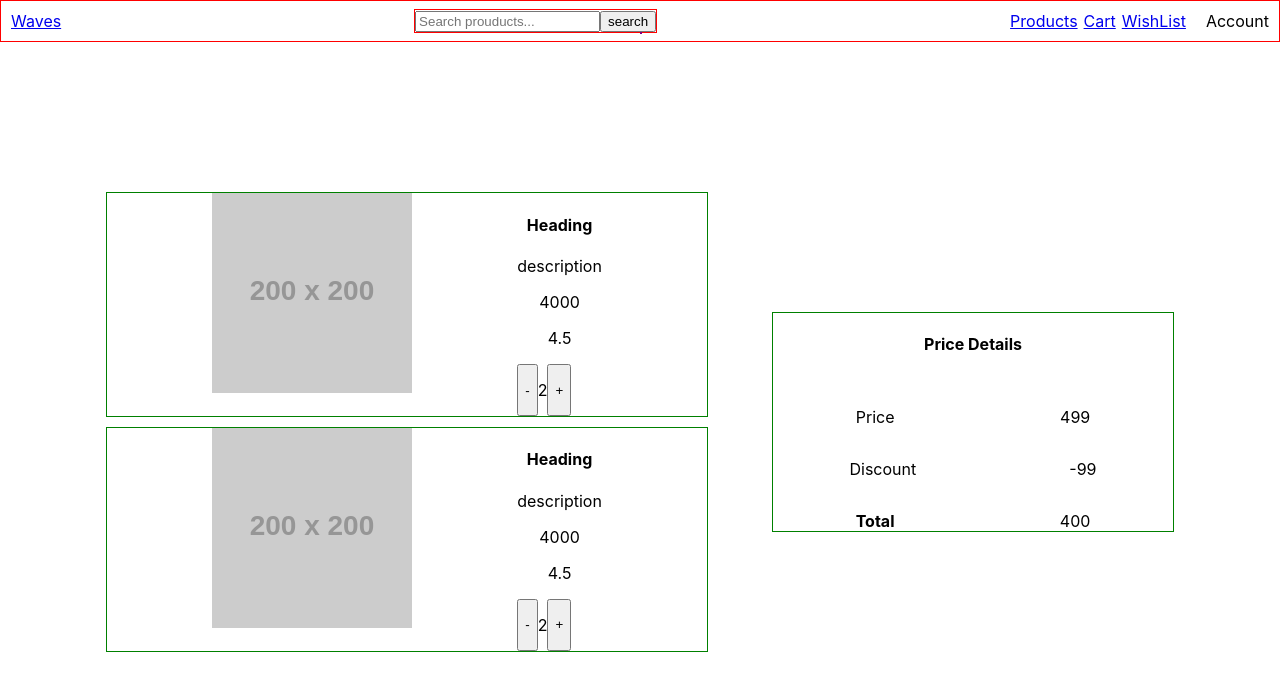
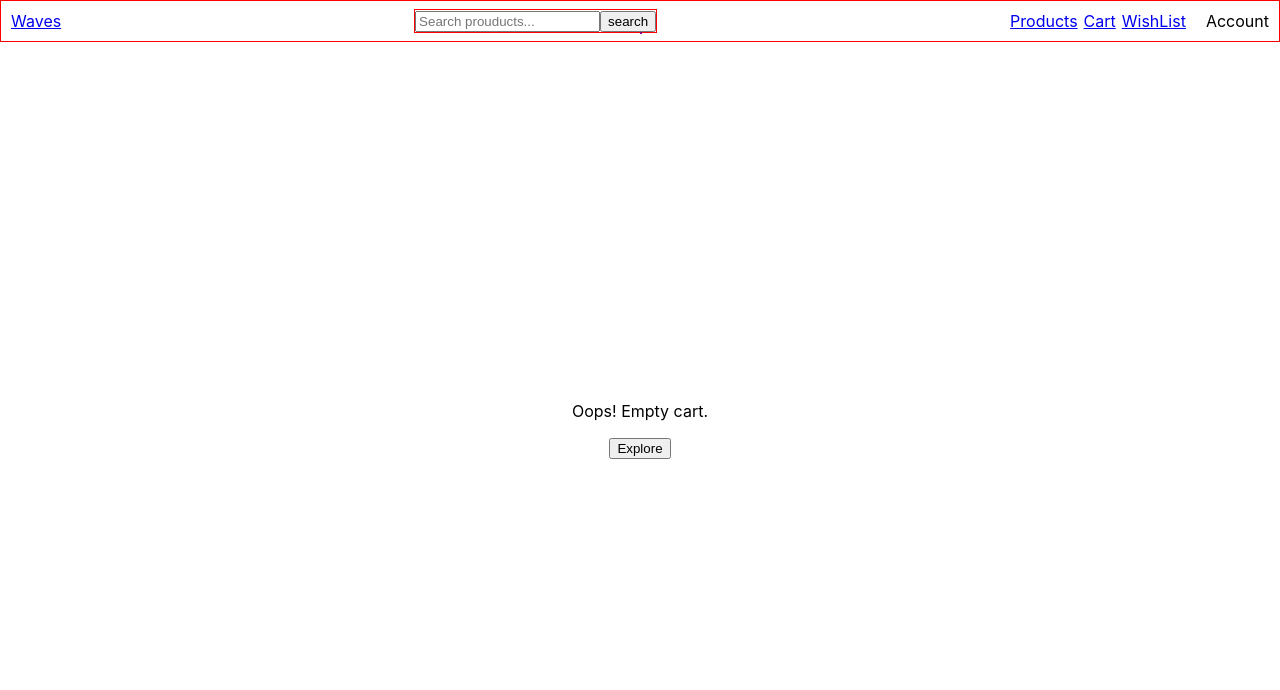
Before and after one commit to abhinashbhengra/Waves-Ecommerce, a React (Create React App) app: page /cart in a window 1280 px wide. Shown: the top 690 px of the page. Built offline with nearby package versions, Linux system fonts and the light colour scheme; what miragejs would draw is missing.

Commit message:
functionality:Cart Management

```diff
--- a/src/App.js
+++ b/src/App.js
@@ -2,7 +2,7 @@ import "./App.css";
 
 import { Routes, Route } from "react-router-dom";
 
-import Cart from "./pages/cart";
+import { Cart } from "./pages/cart/Cart";
 import Error from "./pages/error";
 import HomePage from "./pages/home/Home";
 import ProductList from "./pages/productList/ProductList";
--- a/src/components/product-card/ProductCard.jsx
+++ b/src/components/product-card/ProductCard.jsx
@@ -1,10 +1,15 @@
 import { useContext } from "react";
 import "../product-card/productCard.css";
 import { WishlistContext } from "../../context/WishlistContext";
+import { CartContext } from "../../context/CartContext";
+import { useNavigate } from "react-router-dom";
 
 export const ProductCard = ({ product }) => {
   const { wishlistState, addToWishlist, removeFromWishlist } =
     useContext(WishlistContext);
+  const { cartState, addToCart } = useContext(CartContext);
+
+  const navigate = useNavigate();
 
   return (
     <div className="product-container">
@@ -26,7 +31,11 @@ export const ProductCard = ({ product }) => {
         </div>
       </div>
       <div>
-        <button>Add to cart</button>
+        {cartState.cart.find(({ id }) => id === product.id) ? (
+          <button onClick={() => navigate("/cart")}>Go to Cart</button>
+        ) : (
+          <button onClick={() => addToCart(product)}>Add to Cart</button>
+        )}
         {wishlistState.wishlist.includes(product) ? (
           <button onClick={() => removeFromWishlist(product.id)}>
             Remove from wishlist
--- a/src/components/single-product/index.js
+++ b/src/components/single-product/SingleProduct.jsx
@@ -1,7 +1,12 @@
+import { useContext } from "react";
 import "../single-product/singleProduct.css";
+import { CartContext } from "../../context/CartContext";
 
-const SingleProduct = ({ product }) => {
-  console.log(product);
+export const SingleProduct = ({ product }) => {
+  const { removeFromCart, decreaseQuantity, increaseQuantity } =
+    useContext(CartContext);
+  // console.log(product);
+
   return (
     <div className="single-product">
       <div className="image">
@@ -23,13 +28,19 @@ const SingleProduct = ({ product }) => {
           </div>
         </div>
         <div className="quantity">
-          <button>-</button>
-          <p>2</p>
-          <button>+</button>
+          <button
+            onClick={() => decreaseQuantity(product)}
+            disabled={product.quantity === 1}
+          >
+            -
+          </button>
+          <p>{product.quantity}</p>
+          <button onClick={() => increaseQuantity(product)}>+</button>
         </div>
+      </div>
+      <div>
+        <button onClick={() => removeFromCart(product.id)}>delete</button>
       </div>
     </div>
   );
 };
-
-export default SingleProduct;
--- /dev/null
+++ b/src/context/CartContext.js
@@ -0,0 +1,50 @@
+import { createContext, useReducer } from "react";
+import { cartInitial, cartReducer } from "../reducers/cartReducer";
+
+export const CartContext = createContext({
+  cartState: {},
+  cartDispatch: () => {},
+});
+
+export const CartProvider = ({ children }) => {
+  const [cartState, cartDispatch] = useReducer(cartReducer, cartInitial);
+
+  const addToCart = (product) => {
+    cartDispatch({ type: "ADD_TO_CART", payload: product });
+  };
+
+  const removeFromCart = (selectId) => {
+    cartDispatch({ type: "REMOVE_FROM_CART", payload: selectId });
+  };
+
+  const decreaseQuantity = (product) => {
+    const { id, quantity } = product;
+    cartDispatch({
+      type: "CHANGE_QUANTITY",
+      payload: {
+        id,
+        quantity: quantity - 1,
+      },
+    });
+  };
+  const increaseQuantity = (product) => {
+    const { id, quantity } = product;
+    cartDispatch({
+      type: "CHANGE_QUANTITY",
+      payload: {
+        id,
+        quantity: quantity + 1,
+      },
+    });
+  };
+
+  const value = {
+    cartState,
+    addToCart,
+    removeFromCart,
+    decreaseQuantity,
+    increaseQuantity,
+  };
+
+  return <CartContext.Provider value={value}>{children}</CartContext.Provider>;
+};
--- a/src/index.js
+++ b/src/index.js
@@ -6,6 +6,7 @@ import { makeServer } from "./server";
 import { BrowserRouter } from "react-router-dom";
 import { FilterProvider } from "./context/FilterContext";
 import { WishlistProvider } from "./context/WishlistContext";
+import { CartProvider } from "./context/CartContext";
 
 // Call make Server
 makeServer();
@@ -15,7 +16,9 @@ ReactDOM.render(
     <BrowserRouter>
       <FilterProvider>
         <WishlistProvider>
-          <App />
+          <CartProvider>
+            <App />
+          </CartProvider>
         </WishlistProvider>
       </FilterProvider>
     </BrowserRouter>
--- /dev/null
+++ b/src/pages/cart/Cart.jsx
@@ -0,0 +1,81 @@
+import "../cart/cart.css";
+
+import { Navbar } from "../../components/navbar/Navbar";
+import { SingleProduct } from "../../components/single-product/SingleProduct";
+import { useContext } from "react";
+import { CartContext } from "../../context/CartContext";
+import { useNavigate } from "react-router-dom";
+
+export const cartDB = [
+  {
+    id: 1,
+    title: "Heading",
+    description: "description",
+    price: 4000,
+    rating: 4.5,
+    image: "https://dummyimage.com/200",
+  },
+  {
+    id: 2,
+    title: "Heading",
+    description: "description",
+    price: 4000,
+    rating: 4.5,
+    image: "https://dummyimage.com/200",
+  },
+];
+export const Cart = () => {
+  const { cartState } = useContext(CartContext);
+  const navigate = useNavigate();
+  const { cart } = cartState;
+
+  const total = cart.reduce((acc, curr) => {
+    return acc + curr.price * curr.quantity;
+  }, 0);
+  const handleExploreClick = () => {
+    navigate("/products");
+  };
+  console.log(total);
+  return (
+    <div>
+      <Navbar />
+      <div className="cart-container">
+        <div className="products">
+          {cart.length < 1 ? (
+            <div>
+              <p>Oops! Empty cart.</p>
+              <button onClick={handleExploreClick}>Explore</button>
+            </div>
+          ) : (
+            <div>
+              {cart.map((product) => (
+                <SingleProduct product={product} key={product.id} />
+              ))}
+            </div>
+          )}
+        </div>
+        {cart.length > 0 && (
+          <div className="checkout">
+            <div>
+              <h4>Price Details</h4>
+            </div>
+            <div className="p-flex">
+              <div>Price</div>
+              <div>499</div>
+            </div>
+            <div className="p-flex">
+              <div>Discount</div>
+              <div>-99</div>
+            </div>
+            <div className="p-flex">
+              <div>
+                <b>Total</b>
+              </div>
+              <div>{total}</div>
+            </div>
+          </div>
+        )}
+      </div>
+    </div>
+  );
+};
--- a/src/pages/cart/index.js
+++ /dev/null
@@ -1,58 +0,0 @@
-import "../cart/cart.css";
-
-import { Navbar } from "../../components/navbar/Navbar";
-import SingleProduct from "../../components/single-product";
-
-export const cartDB = [
-  {
-    id: 1,
-    title: "Heading",
-    description: "description",
-    price: 4000,
-    rating: 4.5,
-    image: "https://dummyimage.com/200",
-  },
-  {
-    id: 2,
-    title: "Heading",
-    description: "description",
-    price: 4000,
-    rating: 4.5,
-    image: "https://dummyimage.com/200",
-  },
-];
-const Cart = () => {
-  return (
-    <div>
-      <Navbar />
-      <div className="cart-container">
-        <div className="products">
-          {cartDB.map((product) => (
-            <SingleProduct product={product} key={product.id} />
-          ))}
-        </div>
-        <div className="checkout">
-          <div>
-            <h4>Price Details</h4>
-          </div>
-          <div className="p-flex">
-            <div>Price</div>
-            <div>499</div>
-          </div>
-          <div className="p-flex">
-            <div>Discount</div>
-            <div>-99</div>
-          </div>
-          <div className="p-flex">
-            <div>
-              <b>Total</b>
-            </div>
-            <div>400</div>
-          </div>
-        </div>
-      </div>
-    </div>
-  );
-};
-
-export default Cart;
--- /dev/null
+++ b/src/reducers/cartReducer.js
@@ -0,0 +1,29 @@
+export const cartInitial = {
+  cart: [],
+};
+
+export const cartReducer = (state, action) => {
+  switch (action.type) {
+    case "ADD_TO_CART":
+      return {
+        ...state,
+        cart: [...state.cart, { ...action.payload, quantity: 1 }],
+      };
+    case "REMOVE_FROM_CART":
+      return {
+        ...state,
+        cart: state.cart.filter((product) => product.id !== action.payload),
+      };
+    case "CHANGE_QUANTITY":
+      return {
+        ...state,
+        cart: state.cart.filter((product) =>
+          product.id === action.payload.id
+            ? (product.quantity = action.payload.quantity)
+            : product.quantity
+        ),
+      };
+    default:
+      return state;
+  }
+};
```
